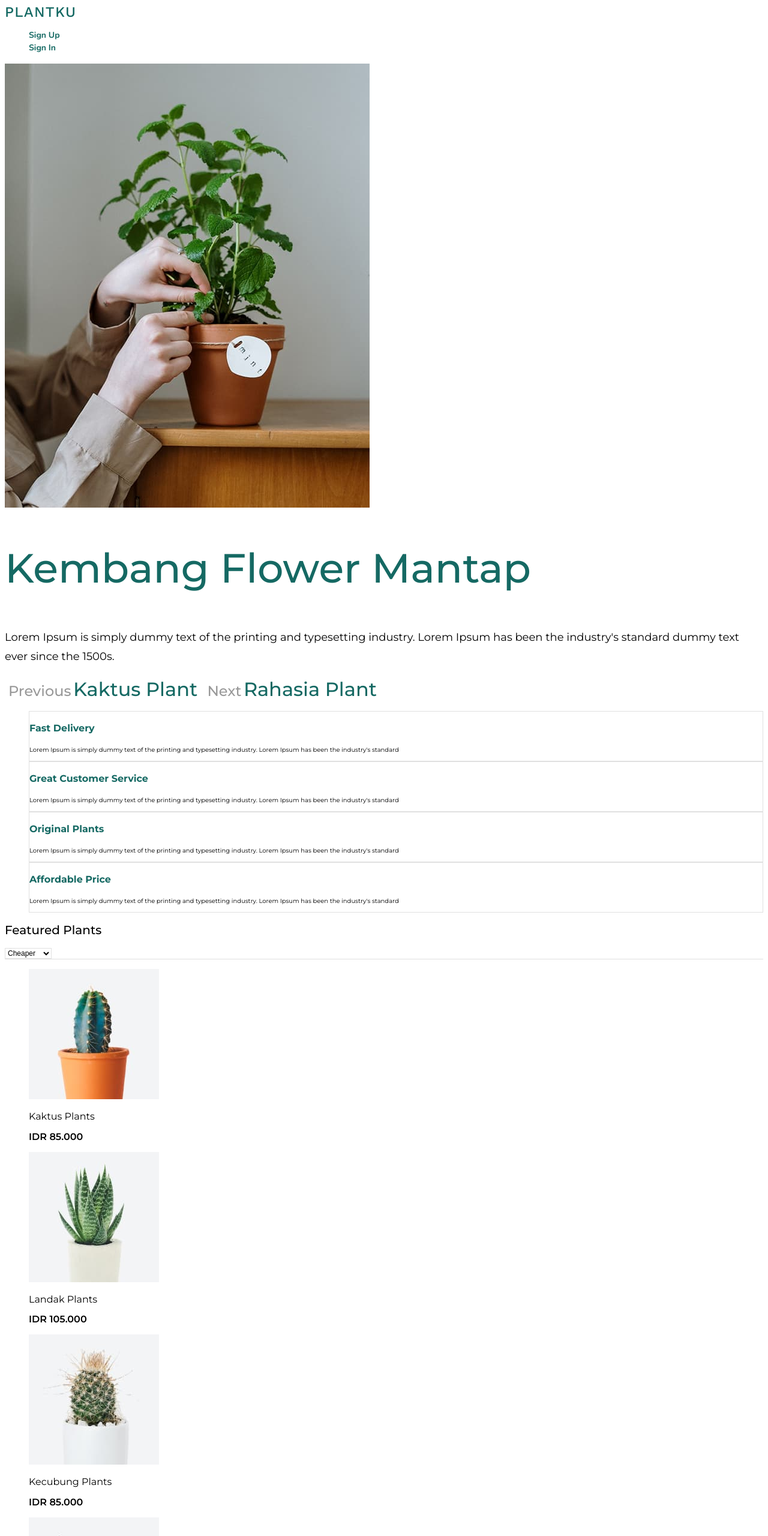
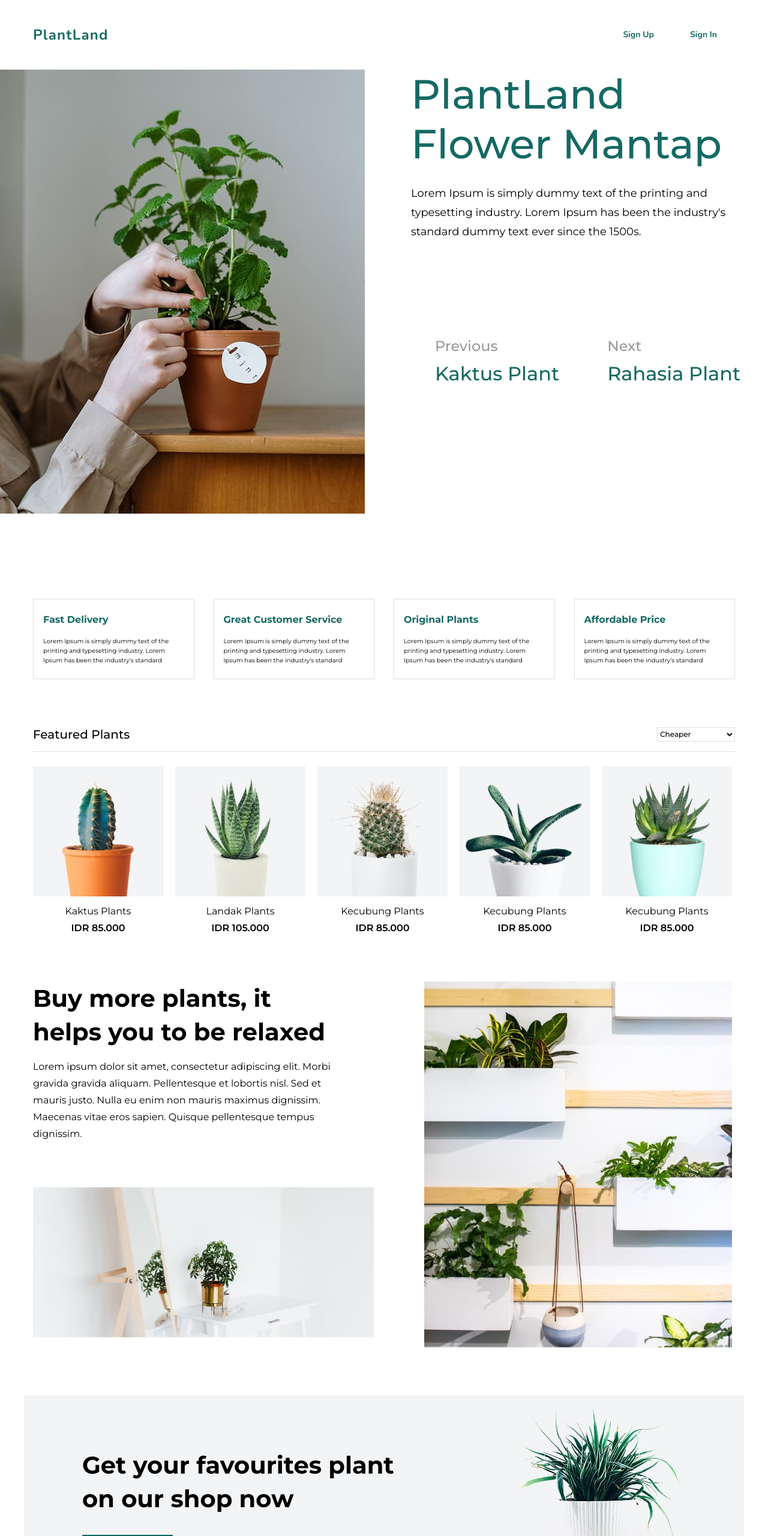
Before and after one commit to S-Boychuk/PlantLand, a plain HTML site: page index.html in a window 1280 px wide. Shown: the top 2560 px of the page at 60% size. Drawn offline with nearby package versions, Linux system fonts and the light colour scheme.

Commit message:
Add elements aligning

```diff
--- a/css/style.css
+++ b/css/style.css
@@ -26,6 +26,22 @@ button {
 	cursor: pointer;
 }
 
+p,
+h1,
+h2,
+h3,
+h4,
+h5,
+h6 {
+	margin: 0;
+}
+
+img {
+	display: block;
+	max-width: 100%;
+	height: auto;
+}
+
 .visually-hidden {
 	position: absolute;
 	white-space: nowrap;
@@ -39,8 +55,17 @@ button {
 	margin: -1px;
 }
 
+.container {
+	width: 1200px;
+	padding-left: 15px;
+	padding-right: 15px;
+	margin: 0 auto;
+}
+
 .list {
 	list-style: none;
+	padding-left: 0;
+	margin: 0;
 }
 
 .link {
@@ -59,14 +84,21 @@ button {
 }
 
 /*-------------------------------------header---------------------------------------------*/
+.header {
+	padding: 40px 0;
+}
+.main-nav {
+	display: flex;
+	justify-content: space-between;
+	align-items: center;
+}
 
 .logo {
-	font-family: var(--secondary-font);
+	font-family: var(--primary-nav-font);
 	font-weight: 500;
 	font-size: 24px;
 	line-height: 1;
 	letter-spacing: 0.05em;
-	text-transform: uppercase;
 	color: var(--accent-color);
 }
 
@@ -74,7 +106,13 @@ button {
 	text-shadow: var(--shadow-text);
 }
 
+.main-nav-list {
+	display: flex;
+}
+
 .main-nav-list-link {
+	display: inline-block;
+	padding: 8px 30px;
 	font-family: var(--primary-nav-font);
 	font-weight: 700;
 	font-size: 14px;
@@ -90,8 +128,16 @@ button {
 }
 
 /*--------------------------------------hero----------------------------------------------*/
+.hero {
+	padding-bottom: 142px;
+}
+.hero-container {
+	display: flex;
+	gap: 77px;
+}
 
 .hero-title {
+	margin-bottom: 24px;
 	font-weight: 500;
 	font-size: 68px;
 	line-height: 1.22;
@@ -99,11 +145,21 @@ button {
 }
 
 .hero-text {
+	margin-bottom: 110px;
 	font-size: 18px;
 	line-height: 1.78;
 }
 
+.hero-btn-wrapper {
+	display: flex;
+}
+
 .hero-btn {
+	display: flex;
+	flex-direction: column;
+	align-items: start;
+	padding: 50px 40px;
+
 	border: none;
 	background-color: transparent;
 }
@@ -114,6 +170,7 @@ button {
 }
 
 .hero-btn-label {
+	margin-bottom: 12px;
 	font-weight: 500;
 	font-size: 24px;
 	line-height: 1.21;
@@ -139,11 +196,23 @@ button {
 
 /*--------------------------------------benefits----------------------------------------------*/
 
+.benefits {
+	padding-bottom: 80px;
+}
+
+.benefits-list {
+	display: flex;
+	gap: 32px;
+}
+
 .benefits-list-item {
+	padding: 22px 16px;
+	flex-basis: calc((100% - 96px) / 4);
 	border: 1px solid var(--border-color);
 }
 
 .benefits-list-title {
+	margin-bottom: 16px;
 	font-size: 16px;
 	line-height: 1.5;
 	color: var(--accent-color);
@@ -155,9 +224,26 @@ button {
 }
 
 /*---------------------------------featured-products-------------------------------------------*/
+.featured-products {
+	padding-bottom: 80px;
+}
 
 .featured-products-header {
+	display: flex;
+	justify-content: space-between;
+	margin-bottom: 24px;
+	padding-bottom: 16px;
 	border-bottom: 1px solid var(--border-color);
+}
+
+.featured-products-list {
+	display: flex;
+	gap: 20px;
+}
+
+.featured-products-list-item {
+	flex-basis: calc(100% - 80px) / 5;
+	text-align: center;
 }
 
 .featured-products-title {
@@ -167,6 +253,7 @@ button {
 }
 
 .featured-products-select {
+	min-width: 130px;
 	border: 1px solid var(--border-color);
 	font-weight: 500;
 	font-size: 12px;
@@ -181,6 +268,7 @@ button {
 }
 
 .featured-products-list-title {
+	margin: 16px 0 10px;
 	font-weight: 400;
 }
 
@@ -190,17 +278,49 @@ button {
 
 /*---------------------------------------promo-----------------------------------------------*/
 
+.promo {
+	padding-bottom: 80px;
+}
+
+.promo-container {
+	display: flex;
+	gap: 84px;
+}
+
+.promo-title {
+	margin-bottom: 16px;
+	max-width: 522px;
+}
+
 .promo-text {
+	margin-bottom: 74px;
+	max-width: 507px;
 	line-height: 1.75;
 }
 
 /*---------------------------------------cta--------------------------------------------------*/
 
 .cta {
+	margin-bottom: 80px;
+}
+
+.cta-container {
+	display: flex;
+	justify-content: space-between;
+	align-items: center;
+	padding: 0 40px 0 97px;
+
 	background-color: var(--section-background-color);
 }
 
+.cta-title {
+	margin-bottom: 32px;
+	max-width: 583px;
+}
+
 .cta-link {
+	display: inline-block;
+	padding: 10px 42px;
 	font-family: var(--primary-nav-font);
 	font-weight: 700;
 	font-size: 14px;
@@ -211,25 +331,44 @@ button {
 }
 
 /*---------------------------------------footer-----------------------------------------------*/
+.footer {
+	padding: 60px 0;
+	border-top: 1px solid #f2f2f2;
+}
+
+.footer-container {
+	display: flex;
+	gap: 80px;
+}
 
 .address {
+	margin-top: 24px;
 	font-family: var(--secondary-font);
 	font-style: normal;
 }
 
 .address-name {
+	display: inline-block;
+	margin-bottom: 10px;
 	font-weight: 500;
 	line-height: 1.19;
 	color: #333333;
 }
 
 .address-map-link {
+	display: inline-block;
+	max-width: 282px;
 	font-size: 13px;
 	line-height: 1.54;
 	color: #4f4f4f;
 }
 
+.footer-nav-list-item {
+	margin-bottom: 14px;
+}
+
 .footer-nav-title {
+	margin-bottom: 20px;
 	font-family: var(--secondary-font);
 	font-weight: 500;
 	font-size: 16px;
@@ -248,6 +387,12 @@ button {
 	text-shadow: var(--shadow-text);
 }
 
+.subscribe-form {
+	display: flex;
+	flex-direction: column;
+	gap: 14px;
+}
+
 .subscribe-form-label {
 	font-family: var(--secondary-font);
 	font-weight: 500;
@@ -255,6 +400,7 @@ button {
 }
 
 .subscribe-form-input {
+	height: 32px;
 	border: 1px solid var(--border-color);
 	border-radius: 2px;
 }
@@ -271,6 +417,8 @@ button {
 }
 
 .subscribe-form-btn {
+	max-width: 80px;
+	padding: 4px 12px;
 	border: none;
 	border-radius: 2px;
 	font-family: var(--primary-nav-font);
--- a/index.html
+++ b/index.html
@@ -4,27 +4,33 @@
 <head>
     <meta charset="UTF-8">
     <meta name="viewport" content="width=device-width, initial-scale=1.0">
+    <link rel="stylesheet" href="https://cdnjs.cloudflare.com/ajax/libs/modern-normalize/3.0.1/modern-normalize.min.css"
+        integrity="sha512-q6WgHqiHlKyOqslT/lgBgodhd03Wp4BEqKeW6nNtlOY4quzyG3VoQKFrieaCeSnuVseNKRGpGeDU3qPmabCANg=="
+        crossorigin="anonymous" referrerpolicy="no-referrer" />
+    <link rel="icon" href="./favicon.ico" type="image/x-icon">
     <link rel="preconnect" href="https://fonts.googleapis.com">
     <link rel="preconnect" href="https://fonts.gstatic.com" crossorigin>
     <link
         href="https://fonts.googleapis.com/css2?family=Montserrat:wght@400;500;600;700&family=Nunito:wght@700&family=Work+Sans:wght@400;500&display=swap"
         rel="stylesheet">
     <link rel="stylesheet" href="./css/style.css">
-    <title>Plantku</title>
+    <title>PlantLand</title>
 </head>
 
 <body>
     <header class="header">
-        <h1 class="visually-hidden">Plantku Flower Shop</h1>
+        <div class="container">
+            <h1 class="visually-hidden">PlantLand Flower Shop</h1>
             <nav class="main-nav" aria-label="Main navigation">
-            <a class="logo link" href="./index.html">plantku</a>
+                <a class="logo link" href="./index.html">PlantLand</a>
                 <form class="search-form visually-hidden" role="search" action="#" method="GET">
                     <label class="search-form-label" for="search-input">Search</label>
-                <input class="search-form-input" type="search" name="search" id="search-input" placeholder="Search...">
+                    <input class="search-form-input" type="search" name="search" id="search-input"
+                        placeholder="Search...">
                     <button class="search-form-btn" type="submit" aria-label="Search"></button>
                 </form>
-            <ul class="main-nav-list list">
-                <li class="main-nav-list-item">
+                <ul class="main-nav-list list v">
+                    <li class="main-nav-list-item visually-hidden">
                         <a class="main-nav-list-link link" href="#" aria-label="Shopping cart"></a>
                     </li>
                     <li class="main-nav-list-item">
@@ -35,13 +41,17 @@
                     </li>
                 </ul>
             </nav>
+        </div>
     </header>
     <main>
         <section class="hero">
+            <div class=" hero-container">
                 <img src="./img/hero-img.jpg" alt="Mint in braun pot" width="608" height="740">
-            <h2 class="hero-title">Kembang Flower Mantap</h2>
-            <p class="hero-text">Lorem Ipsum is simply dummy text of the printing and typesetting industry. Lorem Ipsum
-                has been the industry's standard dummy text ever since the 1500s.</p>
+                <div>
+                    <h2 class="hero-title">PlantLand Flower Mantap</h2>
+                    <p class="hero-text">Lorem Ipsum is simply dummy text of the printing and typesetting industry.
+                        Lorem Ipsum has been the industry's standard dummy text ever since the 1500s.</p>
+                    <div class="hero-btn-wrapper">
                         <button class="hero-btn" type="button">
                             <span class="hero-btn-label">Previous</span>
                             <span class="hero-btn-plant-name">Kaktus Plant</span>
@@ -50,8 +60,12 @@
                             <span class="hero-btn-label">Next</span>
                             <span class="hero-btn-plant-name">Rahasia Plant</span>
                         </button>
+                    </div>
+                </div>
+            </div>
         </section>
         <section class="benefits">
+            <div class="container">
                 <h2 class="visually-hidden ">Shop Benefits</h2>
                 <ul class="benefits-list list">
                     <li class="benefits-list-item">
@@ -75,8 +89,10 @@
                             industry. Lorem Ipsum has been the industry's standard</p>
                     </li>
                 </ul>
+            </div>
         </section>
         <section class="featured-products">
+            <div class="container">
                 <header class="featured-products-header">
                     <h2 class="featured-products-title">Featured Plants</h2>
                     <label class="visually-hidden" for="sort">Sort by:</label>
@@ -99,7 +115,8 @@
                         <p class="featured-products-list-text">IDR 105.000</p>
                     </li>
                     <li class="featured-products-list-item">
-                    <img src="./img/plant-img-3.jpg" alt="Cactus with spines in a white pot" width="217" height="217">
+                        <img src="./img/plant-img-3.jpg" alt="Cactus with spines in a white pot" width="217"
+                            height="217">
                         <h3 class="featured-products-list-title">Kecubung Plants</h3>
                         <p class="featured-products-list-text">IDR 85.000</p>
                     </li>
@@ -114,35 +131,47 @@
                         <p class="featured-products-list-text">IDR 85.000</p>
                     </li>
                 </ul>
+            </div>
         </section>
         <section class="promo">
+            <div class="container promo-container">
+                <div>
                     <h2 class="promo-title">Buy more plants, it helps you to be relaxed</h2>
                     <p class="promo-text">Lorem ipsum dolor sit amet, consectetur adipiscing elit. Morbi gravida gravida
                         aliquam. Pellentesque et
                         lobortis nisl.
-                Sed et mauris justo. Nulla eu enim non mauris maximus dignissim. Maecenas vitae eros sapien. Quisque
+                        Sed et mauris justo. Nulla eu enim non mauris maximus dignissim. Maecenas vitae eros sapien.
+                        Quisque
                         pellentesque tempus
                         dignissim.</p>
                     <img src="./img/shop-detailes-img-1-.jpg" alt="Shop corner with a table and a plant" width="568"
                         height="250">
+                </div>
                 <img src="./img/shop-detailes-img-2.jpg" alt="Shop window with various potted plants" width="513"
                     height="610">
+            </div>
         </section>
         <section class="cta">
+            <div class="container cta-container">
+                <div>
                     <h2 class="cta-title">Get your favourites plant on our shop now</h2>
                     <a class="cta-link link" href="#">Visit Shop</a>
+                </div>
                 <img src="./img/cta-img.jpg" alt="Houseplant in white pot" width="402" height="360">
         </section>
     </main>
     <footer class="footer">
+        <div class="container footer-container">
             <h2 class="visually-hidden">Footer</h2>
-        <a class="logo link" href="./index.html">plantku</a>
+            <div>
+                <a class="logo link" href="./index.html">PlantLand</a>
                 <address class="address">
-            <span class="address-name">Plantku House</span> <br>
+                    <span class="address-name">PlantLand House</span> <br>
                     <a class="address-map-link link" href="https://maps.app.goo.gl/vKj9PZMDtEiQrFjD9" target="_blank"
                         title="Google maps" rel="noopener noreferrer">Jl. Laksda Adisucipto No.51, Demangan,
                         Kec. Depok, Kota Yogyakarta, Daerah Istimewa Yogyakarta 55282</a>
                 </address>
+            </div>
             <nav class="footer-nav" aria-label="Shop information">
                 <h3 class="footer-nav-title">Information</h3>
                 <ul class="footer-nav-list list">
@@ -171,6 +200,7 @@
                     placeholder="Enter Email Address" required>
                 <button class="subscribe-form-btn" type="submit">Submit</button>
             </form>
+        </div>
     </footer>
 </body>
 
```
Also changed, not shown: favicon.ico (added). Lines whose indentation alone changed are shown as unchanged.
